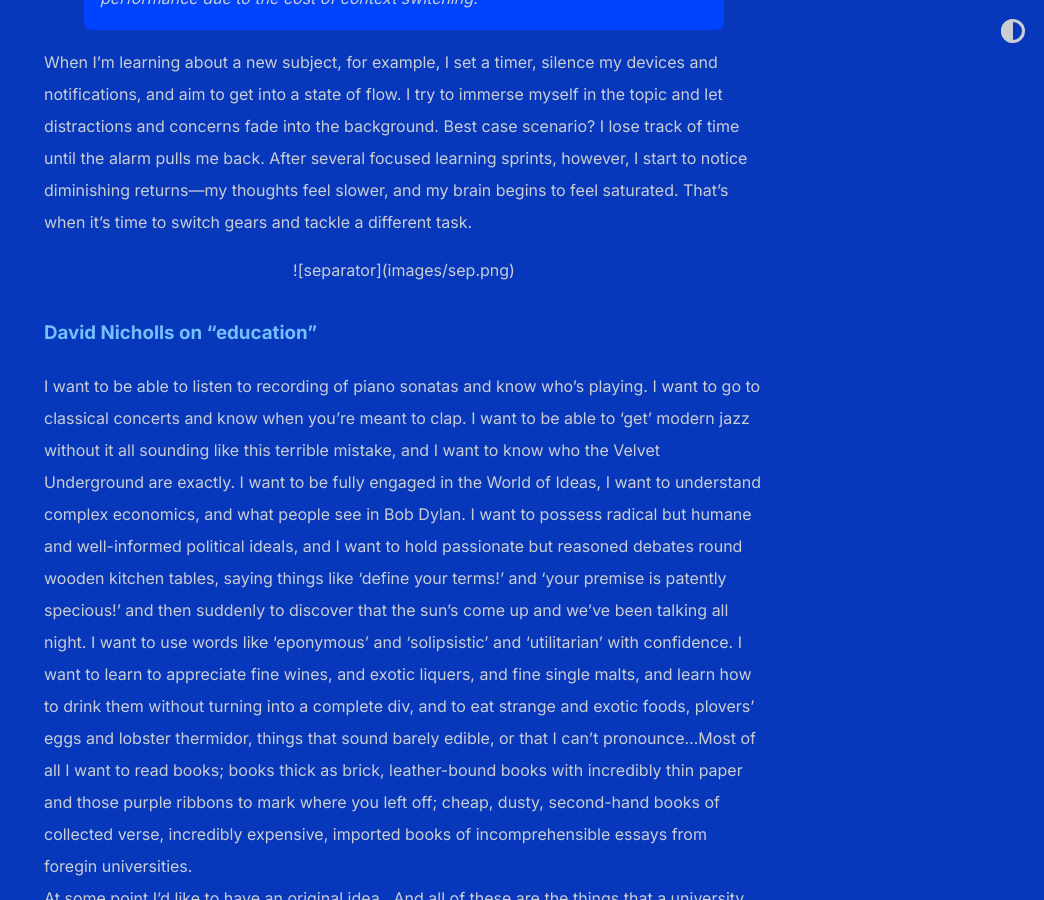
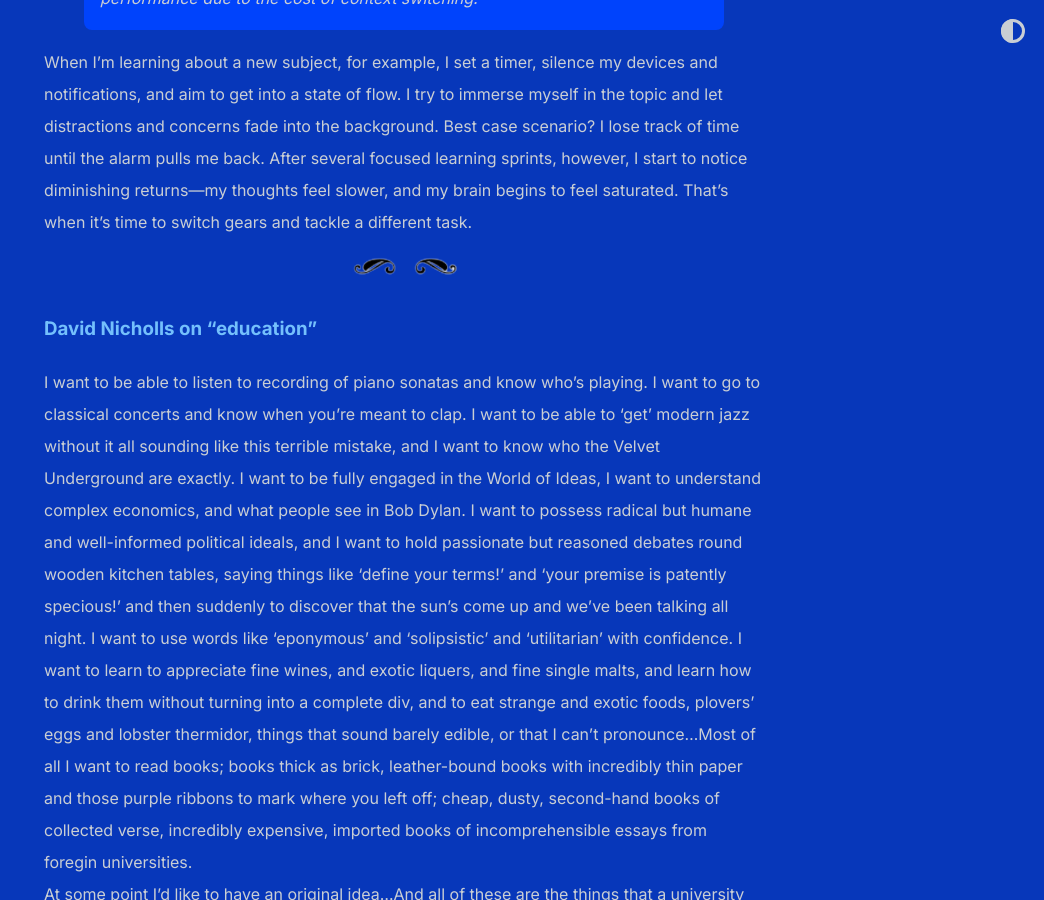
Before and after one commit to shihankanungo/shihankanungo.github.io, a Jekyll site: the page built from about.md, in a window 1280 px wide and 900 px high, scrolled down 476 px. Shown: the whole window, without its empty margins (236-1280 px from the left). Built offline with Jekyll 4.4.1, drawn with Linux system fonts in a browser that asks for light colours.

Commit message:
Update about.md

```diff
--- a/about.md
+++ b/about.md
@@ -9,7 +9,7 @@ When you're not being productive in a meaningful way, take a page from Cal Newpo
 
 When I’m learning about a new subject, for example, I set a timer, silence my devices and notifications, and aim to get into a state of flow. I try to immerse myself in the topic and let distractions and concerns fade into the background. Best case scenario? I lose track of time until the alarm pulls me back. After several focused learning sprints, however, I start to notice diminishing returns—my thoughts feel slower, and my brain begins to feel saturated. That’s when it’s time to switch gears and tackle a different task.
 
-<center>![separator](images/sep.png)</center>
+![separator](images/sep.png)
 
 ### David Nicholls on "education"
 
```
